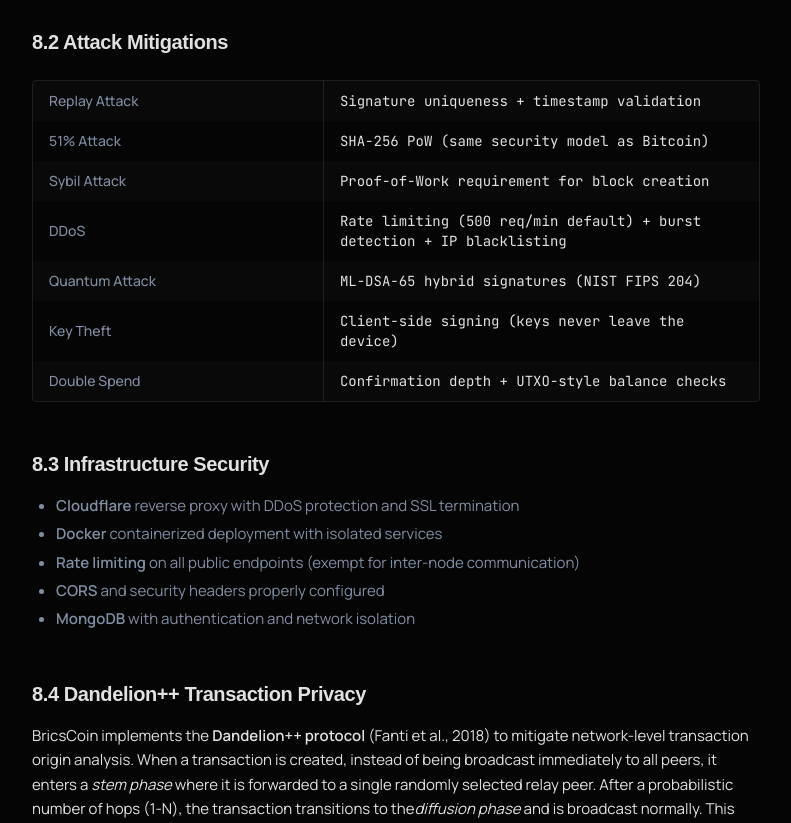
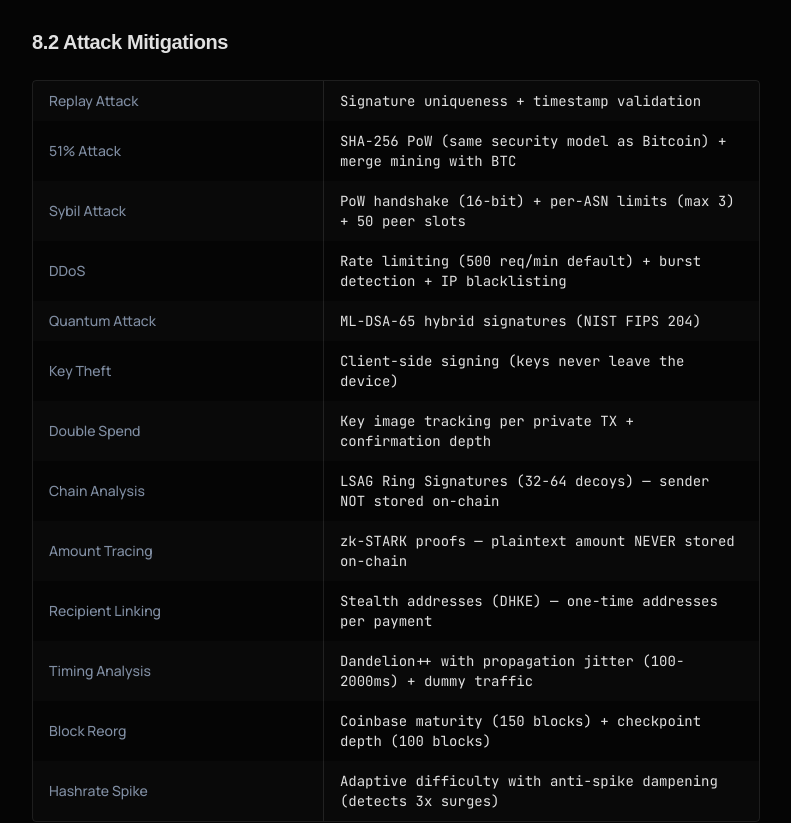
Before and after one commit to Bricscoin2026/Bricscoin, a React (Create React App) app in the folder frontend/: page /whitepaper in a window 1280 px wide. Shown: the part 8820-9643 px from the top of the page, without its empty margins (376-1167 px from the left). Built offline with nearby package versions, Linux system fonts and the light colour scheme; no server answers; a web font is replaced by a local one.

Commit message:
auto-commit for e6651258-bdc4-42de-be45-f1cce92a9522

```diff
--- a/frontend/src/pages/Whitepaper.jsx
+++ b/frontend/src/pages/Whitepaper.jsx
@@ -436,12 +436,18 @@ export default function Whitepaper() {
           <SectionHeading id="sec-mitigations" level={3}>8.2 Attack Mitigations</SectionHeading>
           <SpecTable rows={[
             ["Replay Attack", "Signature uniqueness + timestamp validation"],
-            ["51% Attack", "SHA-256 PoW (same security model as Bitcoin)"],
-            ["Sybil Attack", "Proof-of-Work requirement for block creation"],
+            ["51% Attack", "SHA-256 PoW (same security model as Bitcoin) + merge mining with BTC"],
+            ["Sybil Attack", "PoW handshake (16-bit) + per-ASN limits (max 3) + 50 peer slots"],
             ["DDoS", "Rate limiting (500 req/min default) + burst detection + IP blacklisting"],
             ["Quantum Attack", "ML-DSA-65 hybrid signatures (NIST FIPS 204)"],
             ["Key Theft", "Client-side signing (keys never leave the device)"],
-            ["Double Spend", "Confirmation depth + UTXO-style balance checks"],
+            ["Double Spend", "Key image tracking per private TX + confirmation depth"],
+            ["Chain Analysis", "LSAG Ring Signatures (32-64 decoys) — sender NOT stored on-chain"],
+            ["Amount Tracing", "zk-STARK proofs — plaintext amount NEVER stored on-chain"],
+            ["Recipient Linking", "Stealth addresses (DHKE) — one-time addresses per payment"],
+            ["Timing Analysis", "Dandelion++ with propagation jitter (100-2000ms) + dummy traffic"],
+            ["Block Reorg", "Coinbase maturity (150 blocks) + checkpoint depth (100 blocks)"],
+            ["Hashrate Spike", "Adaptive difficulty with anti-spike dampening (detects 3x surges)"],
           ]} />
 
           <SectionHeading id="sec-infra" level={3}>8.3 Infrastructure Security</SectionHeading>
```
